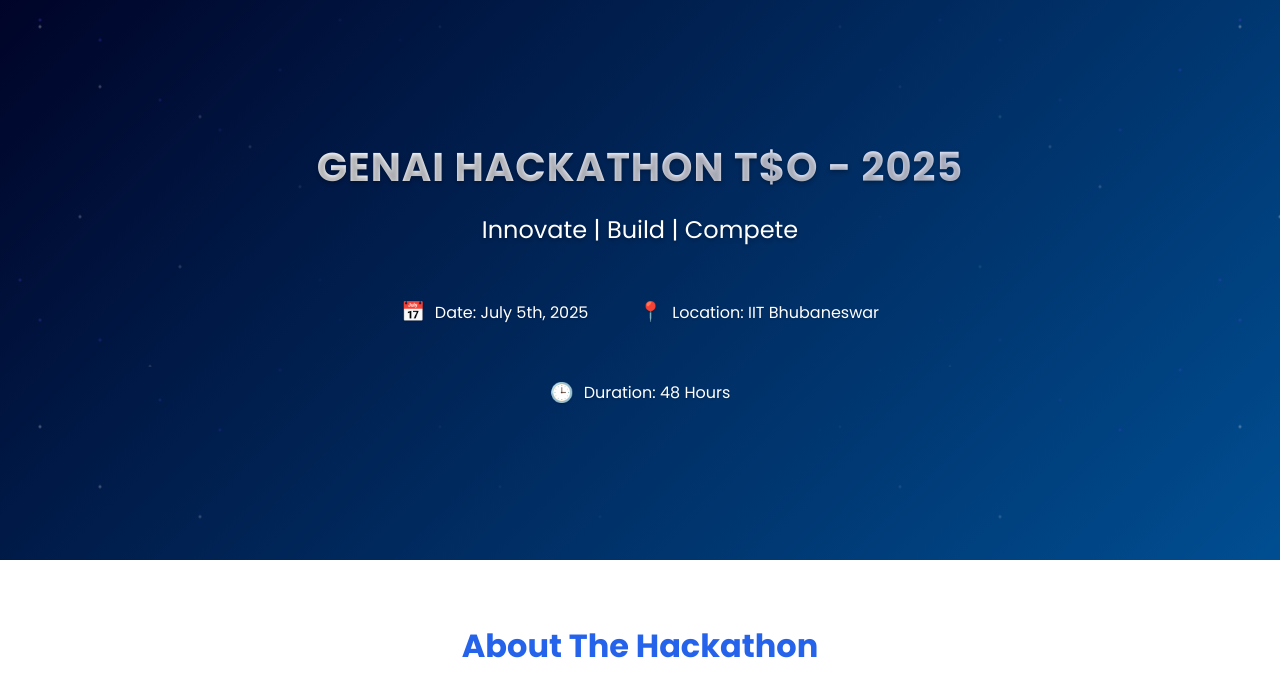
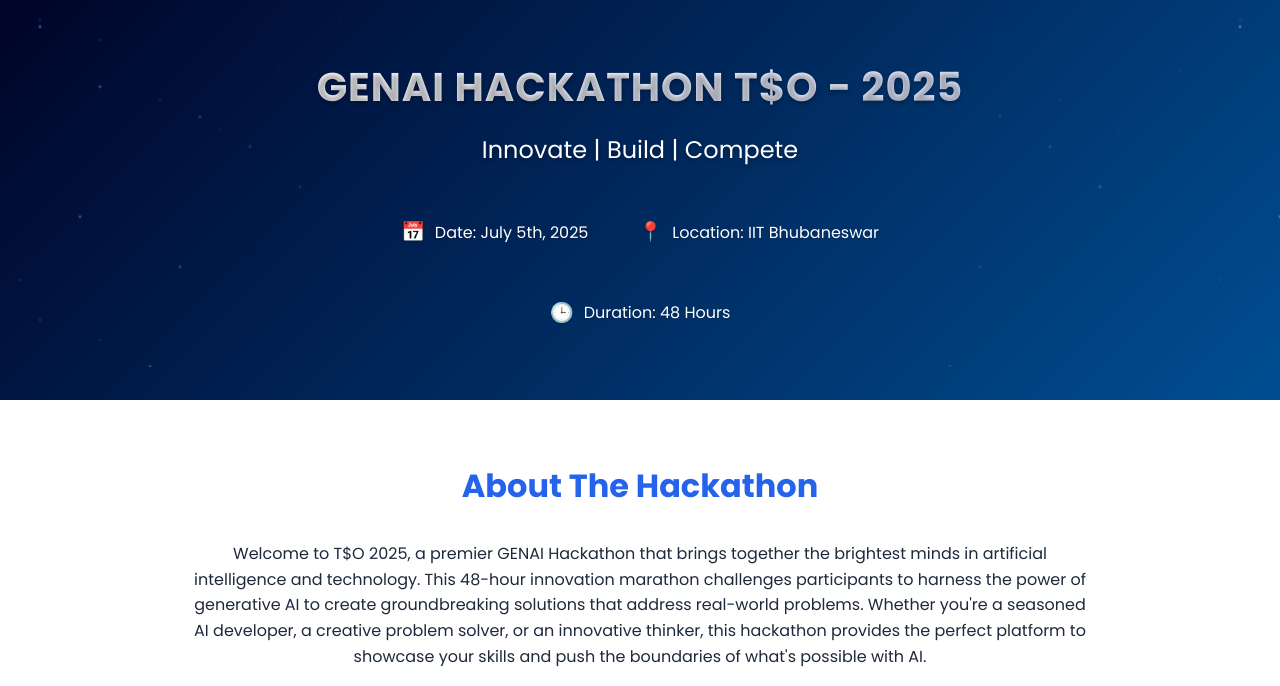
Before and after one commit to livingMabhijit/odigen2025, a website: page index.html in a window 1280 px wide. Shown: the top 686 px of the page. Drawn offline with Linux system fonts and the light colour scheme.

Commit message:
after hero banner thinner

```diff
--- a/styles.css
+++ b/styles.css
@@ -180,9 +180,9 @@
     background: linear-gradient(135deg, #000428, #004e92);
     position: relative;
     color: white;
-    padding: 80px 20px;
+    padding: 50px 20px;
     text-align: center;
-    min-height: 70vh;
+    min-height: 50vh;
     display: flex;
     align-items: center;
     justify-content: center;
```
